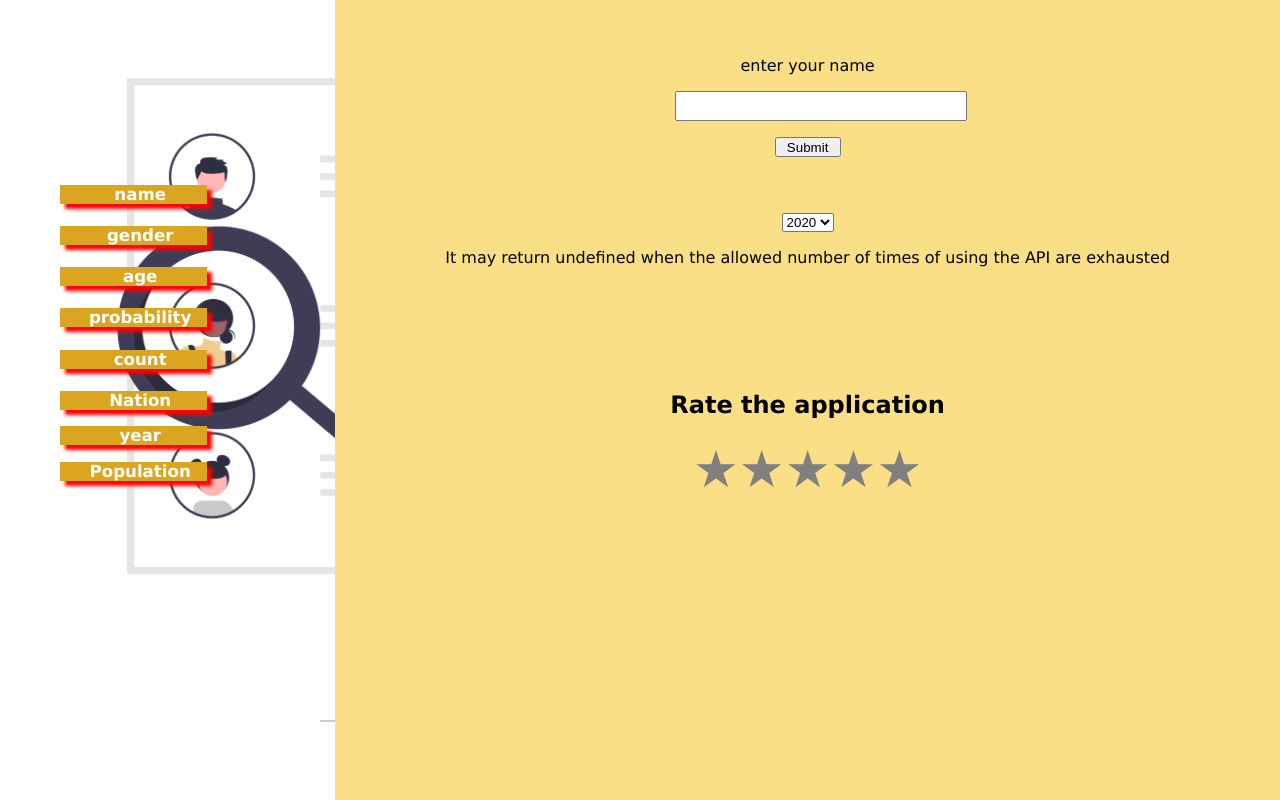
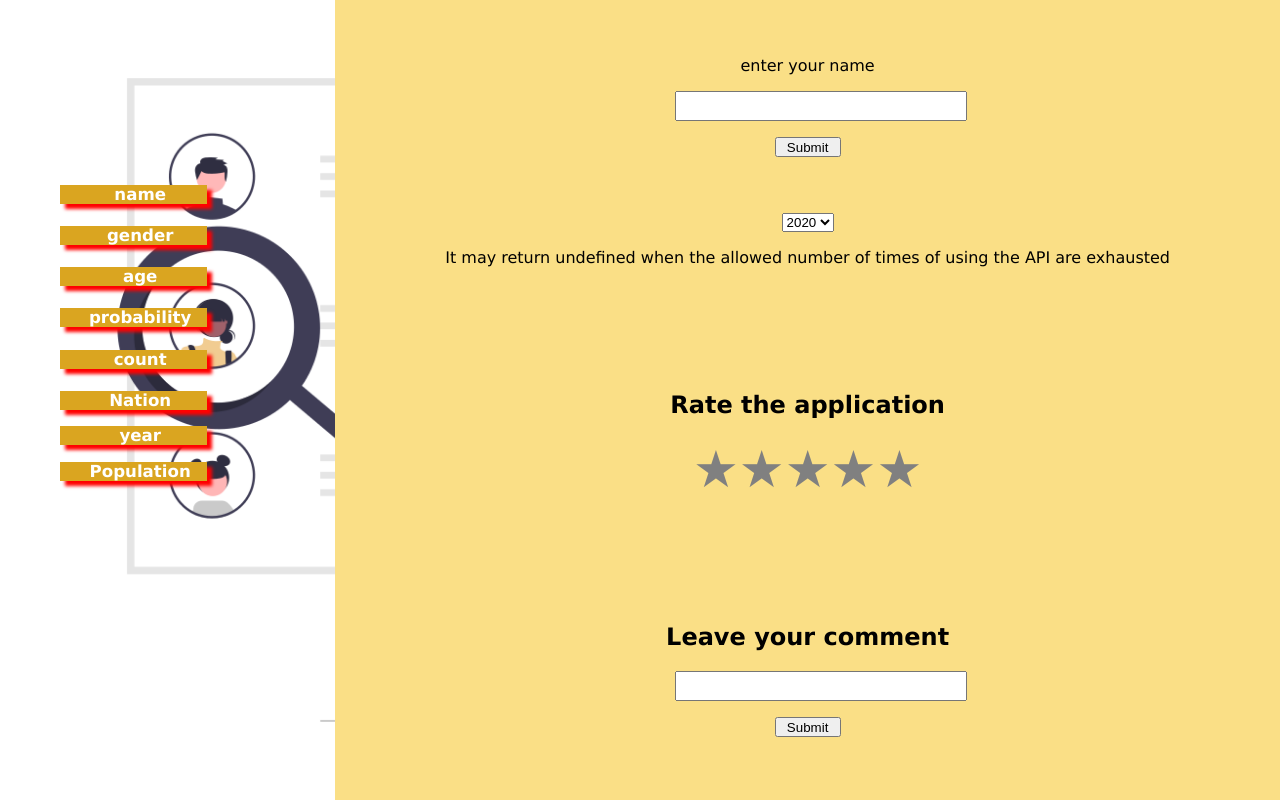
Before and after one commit to Mary-Wanyama/Mary-Wanyama-Population.github.io, a plain HTML site: page index.html in a window 1280 px wide. Drawn offline with Linux system fonts and the light colour scheme.

Commit message:
This commit adds an event listeer that allow the user to leave comments about the application. The comments are then displayed on the opposite side of the div

```diff
--- a/index.html
+++ b/index.html
@@ -53,12 +53,12 @@
             <p>It may return undefined when the allowed number of times of using the API are exhausted</p>
             <h2>Rate the application</h2>
             <span class="stars" id="star1">★</span><span class="stars" id="star2">★</span><span class="stars" id="star3">★</span><span class="stars" id="star4">★</span><span class="stars" id="star5">★</span>
-            <!-- <h2>Leave your comment</h2>
+            <h2>Leave your comment</h2>
             <form id="form1">
                 <input type="text" name="name" class="text" id="text1">
                 <input type="submit" class="btn">
             </form>
-        </div> -->
+        </div>
 
     </div>
     <!-- <footer>see you again</footer> -->
```
